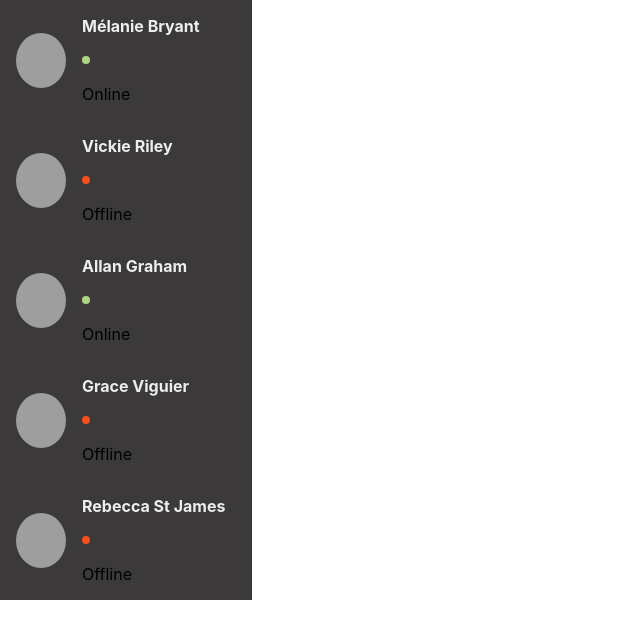
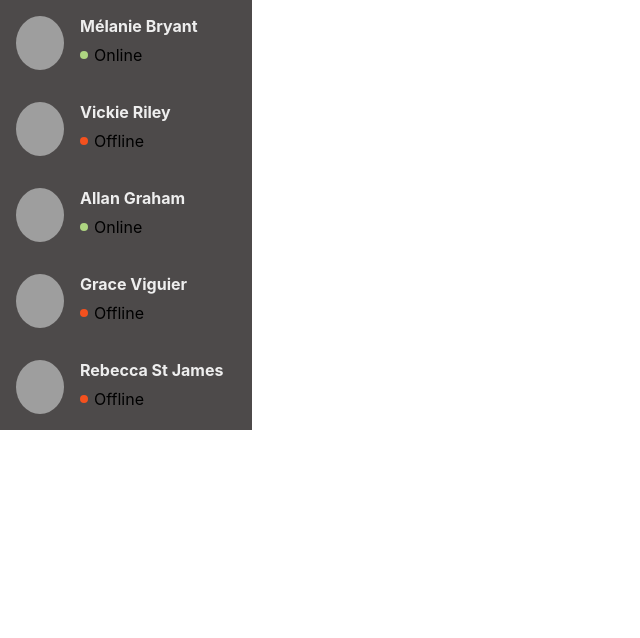
Before and after one commit to eine31/Chat-app, a React (Create React App) app: page / in a window 1280 px wide. Shown: the top 638 px of the page, without its empty margins (0-640 px from the left). Built offline with nearby package versions, Linux system fonts and the light colour scheme; grey boxes are pictures that could not be loaded.

Commit message:
Update Contacts.css

```diff
--- a/src/components/Contacts.css
+++ b/src/components/Contacts.css
@@ -1,7 +1,7 @@
 /* Component enclosing tag */
 .Contact {
   padding: 1em;
-  background: rgb(59, 57, 57);
+  background: rgb(77, 74, 74);
   width: 220px;
   display: flex;
   align-items: center;
@@ -11,8 +11,8 @@
 .Contact .avatar {
   border-radius: 50%;
   margin-right: 1em;
-  width: 50px;
-  height: 55px;
+  width: 48px;
+  height: 54px;
 }
 
 /* Name */
@@ -44,3 +44,9 @@
 .Contact .status .status-offline {
   background: #f4511e;
 }
+
+.Contact .status .status-bloc{
+  display: flex;
+  align-items : center;
+  height : 30px;
+}
```
